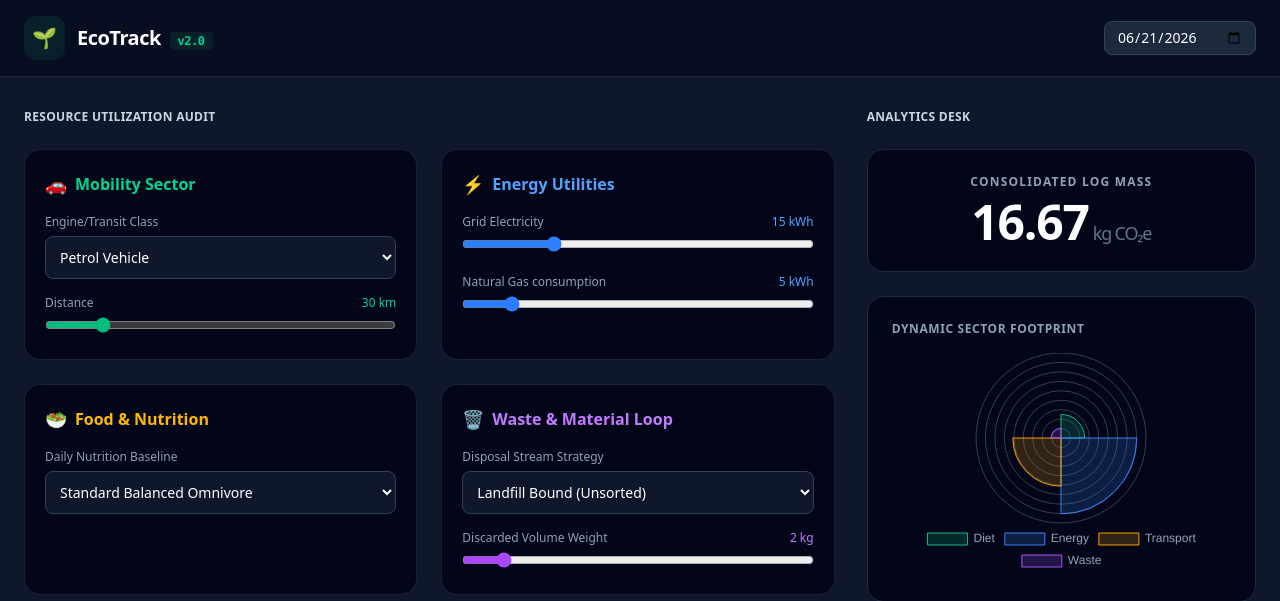
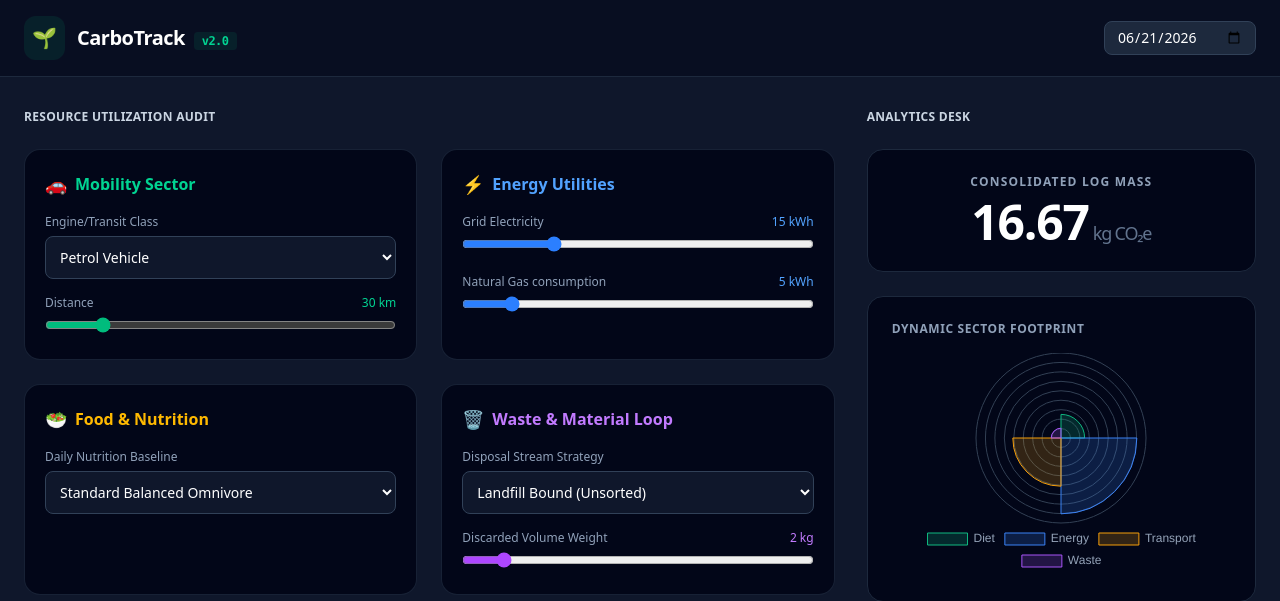
Before and after one commit to BhartiSahu30/Carbon-Footprint-Platform, a Flask app: page / in a window 1280 px wide. Shown: the top 601 px of the page. Run offline with Flask 3, Linux system fonts and the light colour scheme; data comes from the database, SQL or seed files in the repository.

Commit message:
updated project

```diff
--- a/carbon_tracker/templates/index.html
+++ b/carbon_tracker/templates/index.html
@@ -14,7 +14,7 @@
         <div class="max-w-7xl mx-auto px-6 flex justify-between items-center">
             <div class="flex items-center gap-3">
                 <span class="p-2 bg-emerald-500/10 text-emerald-400 rounded-xl font-black text-xl">🌱</span>
-                <h1 class="text-xl font-bold tracking-tight text-white">EcoTrack <span class="text-emerald-400 text-xs font-mono ml-1 px-2 py-0.5 bg-emerald-500/10 rounded">v2.0</span></h1>
+                <h1 class="text-xl font-bold tracking-tight text-white">CarboTrack <span class="text-emerald-400 text-xs font-mono ml-1 px-2 py-0.5 bg-emerald-500/10 rounded">v2.0</span></h1>
             </div>
             <input type="date" id="logDate" class="bg-slate-800 border border-slate-700 text-white rounded-lg px-3 py-1.5 text-sm focus:outline-emerald-500">
         </div>
```
